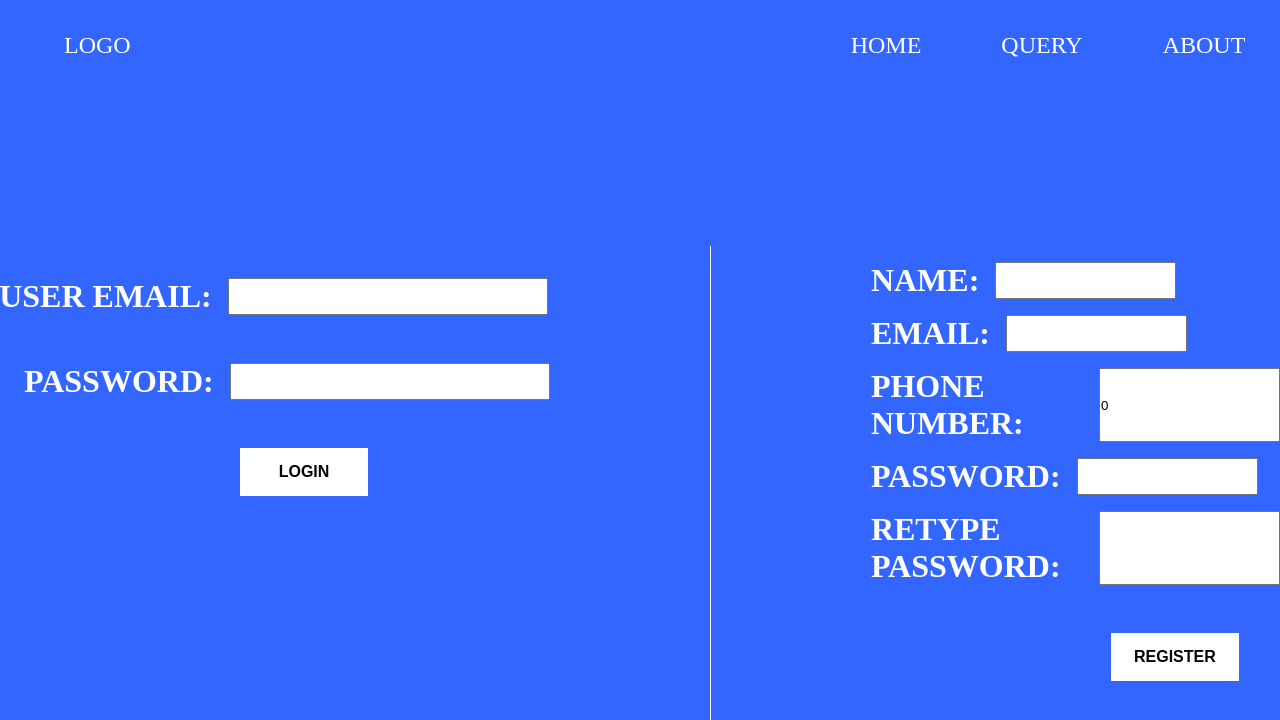
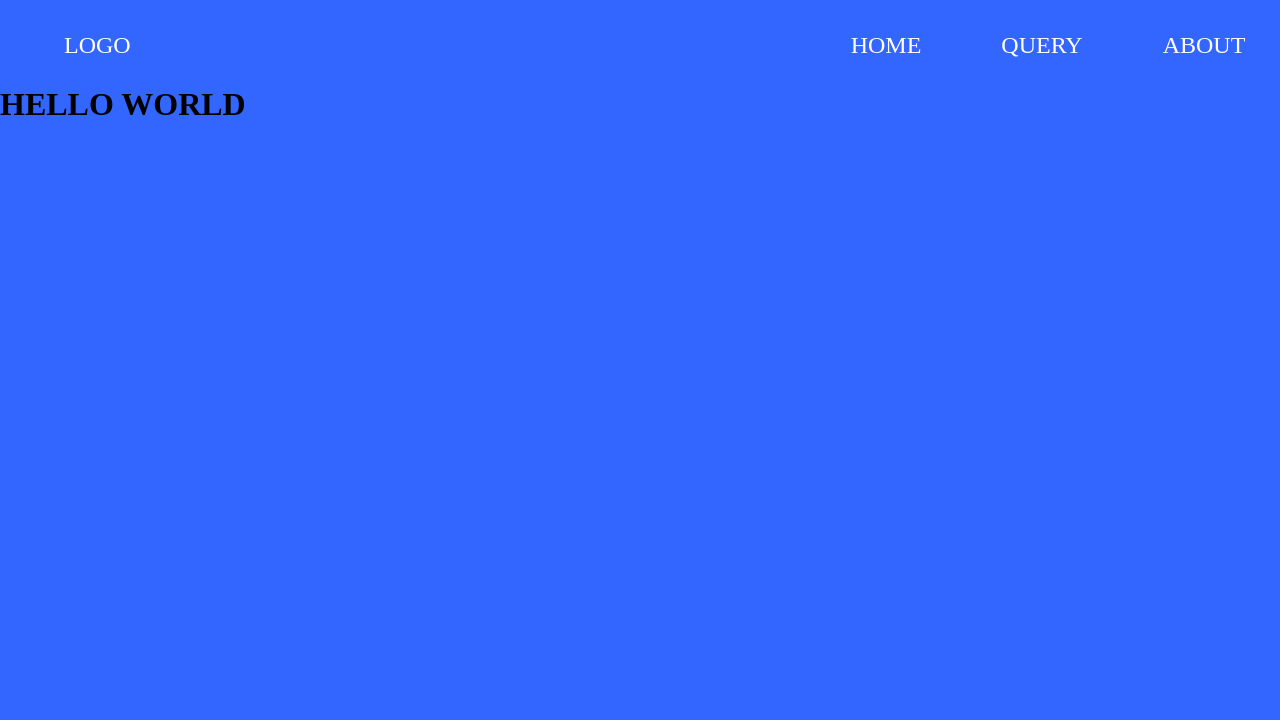
Before and after one commit to Ani-Hack-hub/ProjectBuilder.io, a React (Vite) app in the folder frontend/: page / in a window 1280 px wide. Shown: the top 720 px of the page. Built offline with nearby package versions, Linux system fonts and the light colour scheme.

Commit message:
added Profile page

```diff
--- a/frontend/src/App.jsx
+++ b/frontend/src/App.jsx
@@ -1,9 +1,12 @@
 import React from 'react'
 import Login_Reg from './Pages/Login_Reg'
+import UserProject from './Pages/UserProject'
+
+
 function App(){
   return (
     <div>
-      <Login_Reg></Login_Reg>
+      <UserProject></UserProject>
     </div>
   )
 }
--- /dev/null
+++ b/frontend/src/Pages/UserProject.jsx
@@ -0,0 +1,12 @@
+import React from 'react'
+import '../Assets/style/UserProfile.css'
+
+function UserProject(){
+  return (
+    <div className='up'>
+      <h1>HELLO WORLD</h1>
+    </div>
+  )
+}
+
+export default UserProject
--- a/frontend/src/main.jsx
+++ b/frontend/src/main.jsx
@@ -1,7 +1,7 @@
 import React from 'react'
 import ReactDOM from 'react-dom/client'
 import App from './App.jsx'
-import Headbar from './Pages/Headbar.jsx'
+import Headbar from './Component/Headbar.jsx'
 
 ReactDOM.createRoot(document.getElementById('root')).render(
   <React.StrictMode>
```
Also changed, not shown: frontend/src/Assets/style/UserProfile.css (added), frontend/src/Component/BackButton.jsx (added), frontend/src/Component/Headbar.jsx (renamed from frontend/src/Pages/Headbar.jsx).
